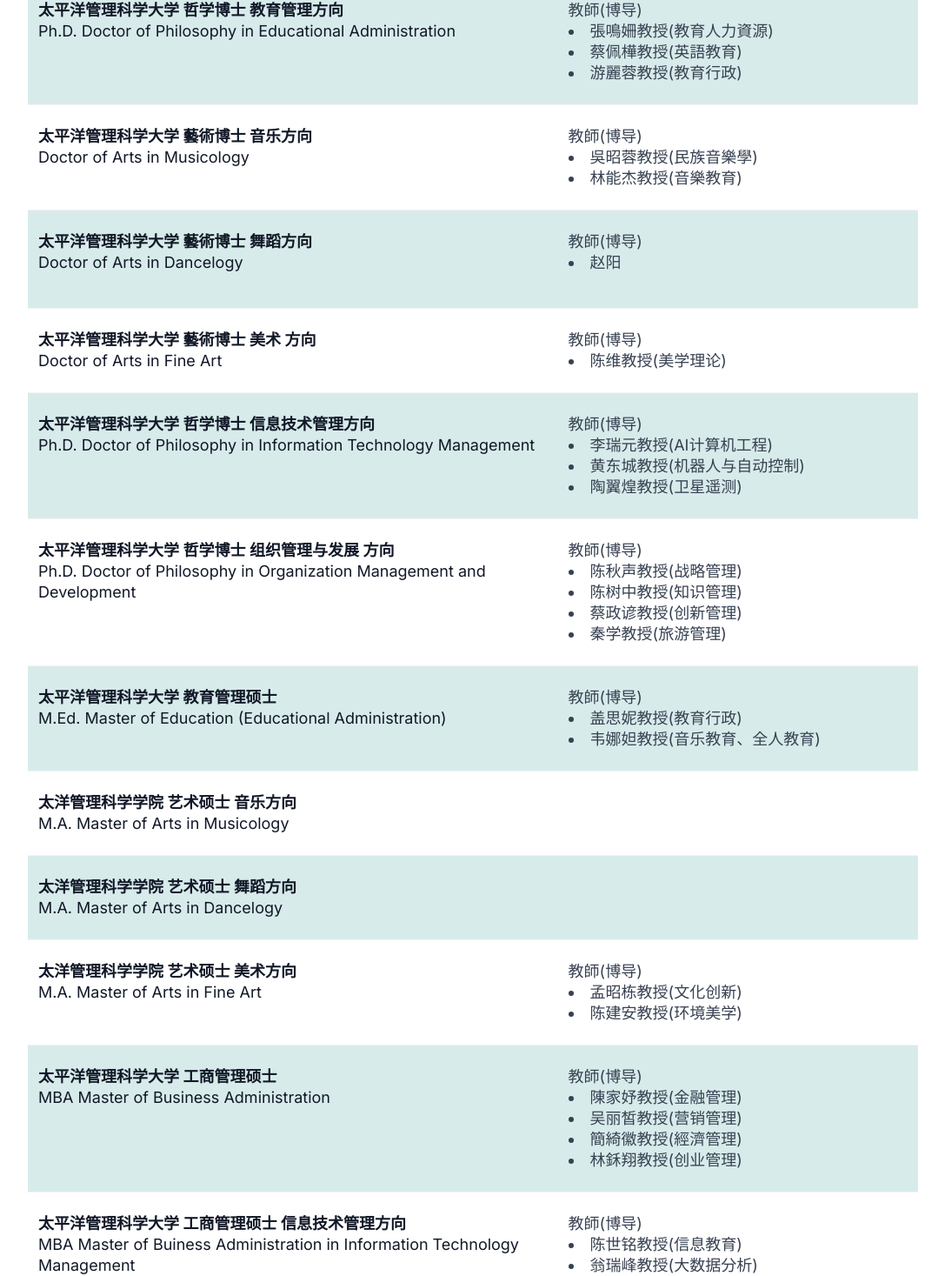
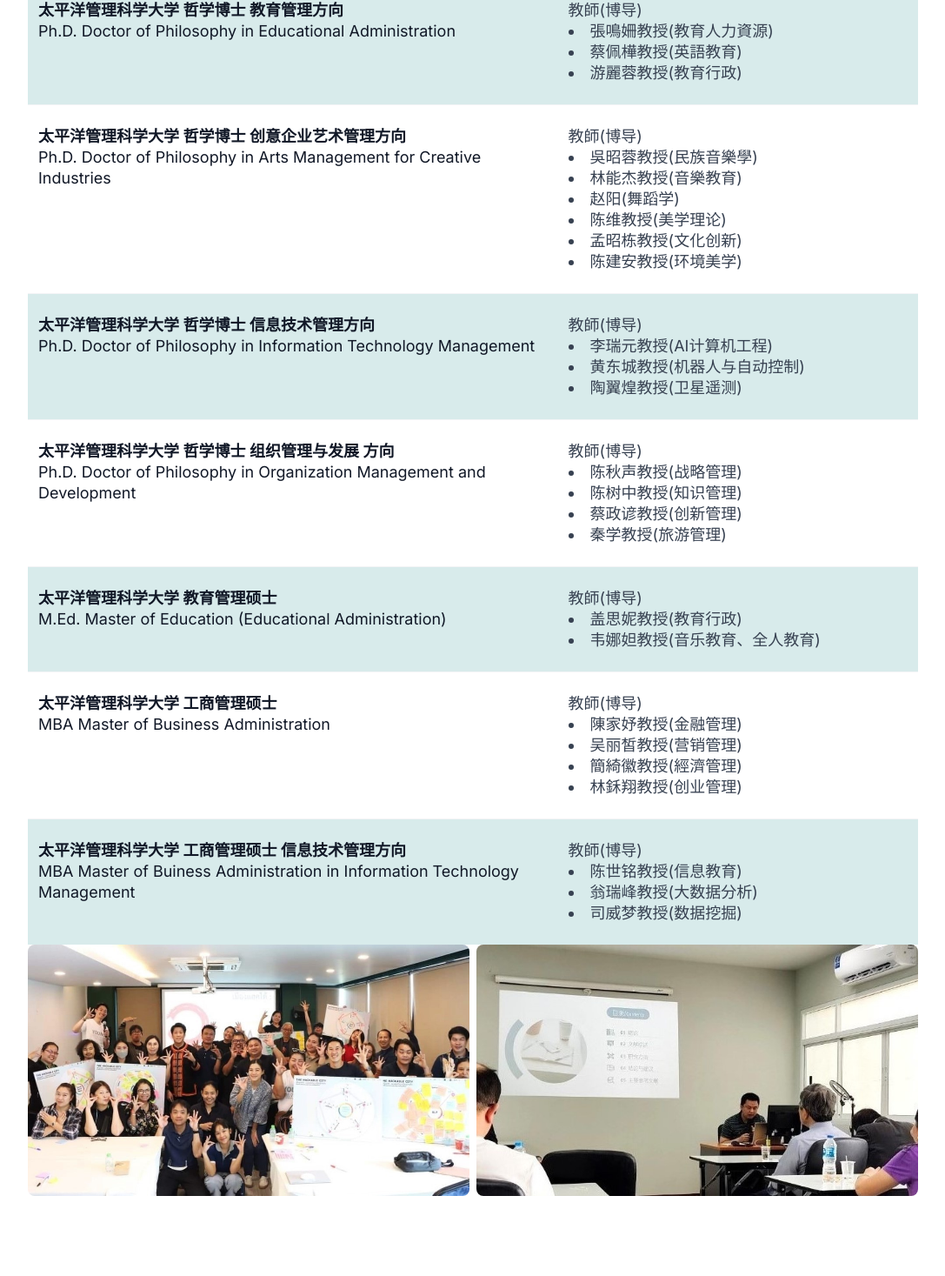
Before and after one commit to mamaKiera/peclthailand, a Next.js app: page /course in a window 1280 px wide. Shown: the part 249-1716 px from the top of the page at 87% size, without its empty margins (96-1183 px from the left). Built offline with nearby package versions, Linux system fonts and the light colour scheme.

Commit message:
contents update on page 1, 2, 4 and 5

```diff
--- a/src/app/course/page.tsx
+++ b/src/app/course/page.tsx
@@ -35,41 +35,24 @@
             <div className="bg-white px-4 py-6 sm:grid sm:grid-cols-5 sm:gap-4 sm:px-3">
               <dt className="text-lg leading-6 text-gray-900 sm:col-span-3">
                 <p className="font-semibold ">
-                  太平洋管理科学大学 藝術博士 音乐方向
+                  太平洋管理科学大学 哲学博士 创意企业艺术管理方向
                 </p>
-                <p>Doctor of Arts in Musicology</p>
+                <p>
+                  Ph.D. Doctor of Philosophy in Arts Management for Creative
+                  Industries
+                </p>
               </dt>
               <dd className="mt-1 text-lg leading-6 text-gray-700 sm:col-span-2 sm:mt-0">
                 <h2>教師(博导)</h2>
                 <li>吳昭蓉教授(民族音樂學)</li>
                 <li>林能杰教授(音樂教育)</li>
+                <li>赵阳(舞蹈学)</li>
+                <li>陈维教授(美学理论)</li>
+                <li>孟昭栋教授(文化创新)</li>
+                <li>陈建安教授(环境美学)</li>
               </dd>
             </div>
-            <div className="bg-[#d8ebeb] px-4 py-6 sm:grid sm:grid-cols-5 sm:gap-4 sm:px-3">
-              <dt className="text-lg leading-6 text-gray-900 sm:col-span-3">
-                <p className="font-semibold ">
-                  太平洋管理科学大学 藝術博士 舞蹈方向
-                </p>
-                <p>Doctor of Arts in Dancelogy</p>
-              </dt>
-              <dd className="mt-1 text-lg leading-6 text-gray-700 sm:col-span-2 sm:mt-0">
-                <h2>教師(博导)</h2>
-                <li>赵阳</li>
-              </dd>
-              <dd className="mt-1 text-lg leading-6 text-gray-700 sm:col-span-2 sm:mt-0"></dd>
-            </div>
-            <div className="bg-white px-4 py-6 sm:grid sm:grid-cols-5 sm:gap-4 sm:px-3">
-              <dt className="text-lg leading-6 text-gray-900 sm:col-span-3">
-                <p className="font-semibold ">
-                  太平洋管理科学大学 藝術博士 美术 方向
-                </p>
-                <p>Doctor of Arts in Fine Art</p>
-              </dt>
-              <dd className="mt-1 text-lg leading-6 text-gray-700 sm:col-span-2 sm:mt-0">
-                <h2>教師(博导)</h2>
-                <li>陈维教授(美学理论)</li>
-              </dd>
-            </div>
+
             <div className="bg-[#d8ebeb] px-4 py-6 sm:grid sm:grid-cols-5 sm:gap-4 sm:px-3">
               <dt className="text-lg leading-6 text-gray-900 sm:col-span-3">
                 <p className="font-semibold ">
@@ -121,35 +104,6 @@
             <div className="bg-white px-4 py-6 sm:grid sm:grid-cols-5 sm:gap-4 sm:px-3">
               <dt className="text-lg leading-6 text-gray-900 sm:col-span-3">
                 <p className="font-semibold ">
-                  太洋管理科学学院 艺术硕士 音乐方向
-                </p>
-                <p>M.A. Master of Arts in Musicology</p>
-              </dt>
-            </div>
-            <div className="bg-[#d8ebeb] px-4 py-6 sm:grid sm:grid-cols-5 sm:gap-4 sm:px-3">
-              <dt className="text-lg leading-6 text-gray-900 sm:col-span-3">
-                <p className="font-semibold ">
-                  太洋管理科学学院 艺术硕士 舞蹈方向
-                </p>
-                <p>M.A. Master of Arts in Dancelogy</p>
-              </dt>
-            </div>
-            <div className="bg-white px-4 py-6 sm:grid sm:grid-cols-5 sm:gap-4 sm:px-3">
-              <dt className="text-lg leading-6 text-gray-900 sm:col-span-3">
-                <p className="font-semibold ">
-                  太洋管理科学学院 艺术硕士 美术方向
-                </p>
-                <p>M.A. Master of Arts in Fine Art</p>
-              </dt>
-              <dd className="mt-1 text-lg leading-6 text-gray-700 sm:col-span-2 sm:mt-0">
-                <h2>教師(博导)</h2>
-                <li>孟昭栋教授(文化创新)</li>
-                <li>陈建安教授(环境美学)</li>
-              </dd>
-            </div>
-            <div className="bg-[#d8ebeb] px-4 py-6 sm:grid sm:grid-cols-5 sm:gap-4 sm:px-3">
-              <dt className="text-lg leading-6 text-gray-900 sm:col-span-3">
-                <p className="font-semibold ">
                   太平洋管理科学大学 工商管理硕士
                 </p>
                 <p>MBA Master of Business Administration </p>
@@ -162,7 +116,7 @@
                 <li>林鉌翔教授(创业管理) </li>
               </dd>
             </div>
-            <div className="bg-white px-4 py-6 sm:grid sm:grid-cols-5 sm:gap-4 sm:px-3">
+            <div className="bg-[#d8ebeb] px-4 py-6 sm:grid sm:grid-cols-5 sm:gap-4 sm:px-3">
               <dt className="text-lg leading-6 text-gray-900 sm:col-span-3">
                 <p className="font-semibold ">
                   太平洋管理科学大学 工商管理硕士 信息技术管理方向
--- a/src/app/newsletter/page.tsx
+++ b/src/app/newsletter/page.tsx
@@ -2,7 +2,7 @@
 
 export const metadata: Metadata = {
   metadataBase: new URL("https://www.peclthailand.com/"),
-  title: "PIMS International College - Courses",
+  title: "PIMS International College - Newsletter",
   description: "newsletter",
 };
 
--- a/src/app/pims/page.tsx
+++ b/src/app/pims/page.tsx
@@ -138,20 +138,10 @@
                 <p>M.Ed. Master of Education (Educational Administration)</p>
               </span>
             </li>
+
             <li className="flex gap-x-3">
               <p className="mt-1 h-5 w-5 flex-none text-pecl-gold font-semibold">
                 2
-              </p>
-              <span>
-                <strong className="font-semibold text-gray-900">
-                  太平洋管理科学大学 藝術硕士
-                </strong>
-                <p>M.A. Master of Arts in Musicology、Dancelogy、Fine Arts</p>
-              </span>
-            </li>
-            <li className="flex gap-x-3">
-              <p className="mt-1 h-5 w-5 flex-none text-pecl-gold font-semibold">
-                3
               </p>
               <span>
                 <strong className="font-semibold text-gray-900">
@@ -165,7 +155,7 @@
             </li>
             <li className="flex gap-x-3">
               <p className="mt-1 h-5 w-5 flex-none text-pecl-gold font-semibold">
-                4
+                3
               </p>
               <span>
                 <strong className="font-semibold text-gray-900">
@@ -176,18 +166,7 @@
             </li>
             <li className="flex gap-x-3">
               <p className="mt-1 h-5 w-5 flex-none text-pecl-gold font-semibold">
-                5
-              </p>
-              <span>
-                <strong className="font-semibold text-gray-900">
-                  太平洋管理科学大学 工商管理硕士
-                </strong>
-                <p>MBA Master of Business Administration</p>
-              </span>
-            </li>
-            <li className="flex gap-x-3">
-              <p className="mt-1 h-5 w-5 flex-none text-pecl-gold font-semibold">
-                6
+                4
               </p>
               <span>
                 <strong className="font-semibold text-gray-900">
@@ -214,9 +193,12 @@
               </p>
               <span>
                 <strong className="font-semibold text-gray-900">
-                  太洋管理科学学院 藝術博士 （音乐、舞蹈、美术）方向
+                  太平洋管理科学大学 哲学博士 创意企业艺术管理方向
                 </strong>
-                <p>Doctor of Arts in Musicology, Dancology, and Fineart</p>
+                <p>
+                  Ph.D. Doctor of Philosophy in Arts Management for Creative
+                  Industries
+                </p>
               </span>
             </li>
             <li className="flex gap-x-3">
--- a/src/app/studywithus/page.tsx
+++ b/src/app/studywithus/page.tsx
@@ -1,6 +1,7 @@
 import Image from "next/image";
 import graduation from "@public/graduation.jpg";
 import phayao from "@public/phayao.jpg";
+import contact from "@public/contacts.png";
 import { Metadata } from "next";
 
 export const metadata: Metadata = {
@@ -20,7 +21,20 @@
 
   return (
     <>
-      <section className="bg-white pb-8 pt-24 sm:pb-24 sm:pt-48 xl:pb-8">
+      <div className="bg-white pb-8 pt-24 sm:pb-24 sm:pt-48 xl:pb-8">
+        <h1 className="mt-2 mb-4 text-3xl font-bold text-center tracking-tight text-gray-900 sm:text-4xl">
+          太平洋管理科学大学招生服务与校企合作办事处
+        </h1>
+        {/* image section */}
+        <div className="mx-auto my-20 max-w-7xl pb-8 lg:pb-10">
+          <div className="mx-auto max-w-2xl lg:mx-0 lg:max-w-none">
+            <div className="flex justify-center max-w-xl  gap-8 text-base leading-7 text-gray-300 lg:max-w-none ">
+              <div>
+                <Image src={contact} alt="" />
+              </div>
+            </div>
+          </div>
+        </div>
         <div className="bg-pims-green pb-20 sm:pb-24 xl:pb-0">
           <div className="mx-auto flex max-w-7xl flex-col items-center gap-x-8 gap-y-10 px-6 sm:gap-y-8 lg:px-8 xl:flex-row xl:items-stretch">
             <div className="-mt-8 w-full max-w-2xl xl:-mb-8 xl:w-96 xl:flex-none">
@@ -56,7 +70,7 @@
             </div>
           </div>
         </div>
-      </section>
+      </div>
       <section className="bg-white pb-16 sm:pb-24 sm:pt-32 xl:pb-32">
         <div className=" pb-20 sm:pb-24 xl:pb-0">
           <div className="mx-auto flex max-w-7xl flex-col items-center gap-x-8 gap-y-10 px-6 sm:gap-y-8 lg:px-8 xl:flex-row xl:items-stretch">
```
Also changed, not shown: src/app/page.tsx (+6 -18 lines), public/contacts.png (added).
